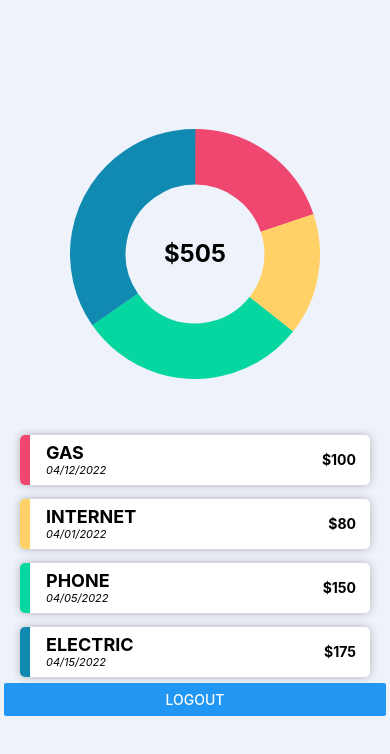
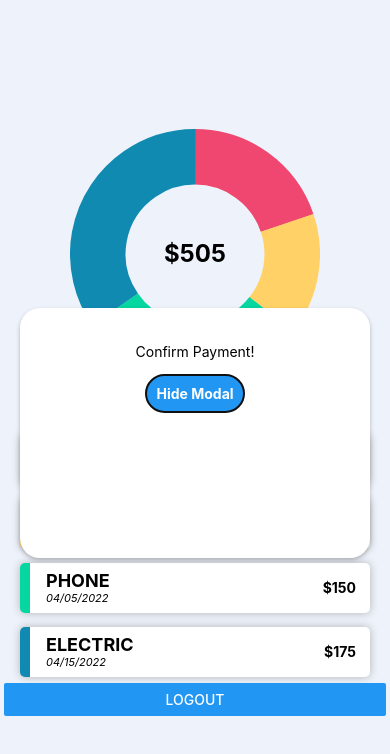
Before and after one commit to IrvinDelgado/billing-app, a React Native app: screen /Home in a window 390 px wide. Shown: the top 754 px of the page. Built offline with nearby package versions, Linux system fonts and the light colour scheme.

Commit message:
modal poc

```diff
--- a/App.tsx
+++ b/App.tsx
@@ -11,7 +11,7 @@ const Stack = createNativeStackNavigator();
 export default function App() {
   return (
     <NavigationContainer>
-      <Stack.Navigator initialRouteName="Login" screenOptions={{
+      <Stack.Navigator initialRouteName="Home" screenOptions={{
         headerShown: false,
       }}>
         <Stack.Screen name="Login" component={Login} />
--- a/src/components/Bill.tsx
+++ b/src/components/Bill.tsx
@@ -1,17 +1,19 @@
 import React from 'react';
-import { Text, View, StyleSheet } from 'react-native';
+import { Text, View, StyleSheet, TouchableOpacity } from 'react-native';
 import { IBill } from '../models/IBill';
 import { BILL_COLORS } from "../styles/theme";
 
 interface Bill {
   bill: IBill;
   idx: number;
+  navigation: any;
 }
 
 const Bill = (props: Bill) => {
   const billColor = BILL_COLORS[props.idx]
   return (
-    <View style={[styles.container, { borderColor: billColor }]}>
+    <TouchableOpacity style={[styles.container, { borderColor: billColor }]}
+      onPress={()=>{props.navigation.navigate('Login')}}>
       <View>
         <Text style={styles.header}>{props.bill.name}</Text>
         <Text style={styles.subtitle}>{props.bill.dueDate}</Text>
@@ -19,7 +21,7 @@ const Bill = (props: Bill) => {
       <View>
         <Text style={styles.cost}>${props.bill.cost}</Text>
       </View>
-    </View>
+    </TouchableOpacity>
   );
 }
 
--- /dev/null
+++ b/src/components/common/BillConfirm.tsx
@@ -0,0 +1,76 @@
+import React, { useState } from 'react';
+import { Alert, Modal, View, Text, TouchableOpacity, StyleSheet } from 'react-native';
+
+const BillConfirm = () => {
+  const [modalVisible, setModalVisible] = useState(true);
+  return (
+    <Modal
+        animationType="slide"
+        transparent={true}
+        visible={modalVisible}
+        onRequestClose={() => {
+          Alert.alert("Modal has been closed.");
+          setModalVisible(!modalVisible);
+        }}
+      >
+        <View style={styles.centeredView}>
+          <View style={styles.modalView}>
+            <Text style={styles.modalText}>Confirm Payment!</Text>
+            <TouchableOpacity
+              style={[styles.button, styles.buttonClose]}
+              onPress={() => setModalVisible(!modalVisible)}
+            >
+              <Text style={styles.textStyle}>Hide Modal</Text>
+            </TouchableOpacity>
+          </View>
+        </View>
+      </Modal>
+  );
+}
+
+export default BillConfirm;
+
+const styles = StyleSheet.create({
+  centeredView: {
+    flex: 1,
+    justifyContent: "center",
+    alignItems: "center",
+    marginTop: 22,
+  },
+  modalView: {
+    height: 250,
+    width: 350,
+    backgroundColor: "white",
+    borderRadius: 20,
+    padding: 35,
+    alignItems: "center",
+    shadowColor: "#000",
+    shadowOffset: {
+      width: 0,
+      height: 2
+    },
+    shadowOpacity: 0.25,
+    shadowRadius: 4,
+    elevation: 5
+  },
+  button: {
+    borderRadius: 20,
+    padding: 10,
+    elevation: 2
+  },
+  buttonOpen: {
+    backgroundColor: "#F194FF",
+  },
+  buttonClose: {
+    backgroundColor: "#2196F3",
+  },
+  textStyle: {
+    color: "white",
+    fontWeight: "bold",
+    textAlign: "center"
+  },
+  modalText: {
+    marginBottom: 15,
+    textAlign: "center"
+  }
+});
--- a/src/views/home.tsx
+++ b/src/views/home.tsx
@@ -1,6 +1,7 @@
 import React, { useEffect, useState } from 'react';
 import { ActivityIndicator, Button, FlatList, Text, View } from 'react-native';
 import Bill from '../components/Bill';
+import BillConfirm from '../components/common/BillConfirm';
 import DonutChart from '../components/DonutChart';
 import { BILLS } from '../DummyData/BILLS';
 import { IBill } from '../models/IBill';
@@ -10,7 +11,7 @@ const Home = ({navigation}: any) => {
   const [isLoading, setLoading] = useState(true);
   const [data, setData] = useState<Array<IBill>>([]);
 
-  const renderItemComponent = (data:IBill, index:number) => <Bill bill={data} idx={index}/>
+  const renderItemComponent = (data:IBill, index:number) => <Bill bill={data} idx={index} navigation={navigation}/>
   const ItemSeparator = () => <View style={{ height: 2 }}/>
 
 
@@ -32,6 +33,7 @@ const Home = ({navigation}: any) => {
     <View style={styles.container}>
       {isLoading ? <ActivityIndicator size={"large"}/>:(
         <View>
+          <BillConfirm></BillConfirm>
         <DonutChart data={data}/>
         <FlatList
           data={data}
```
